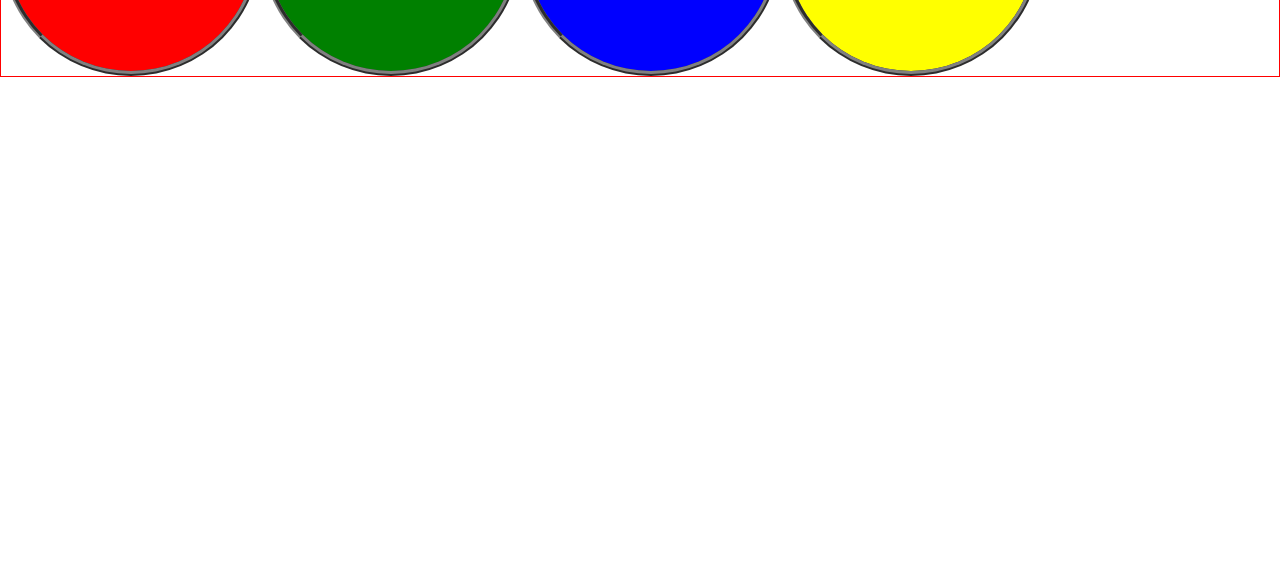
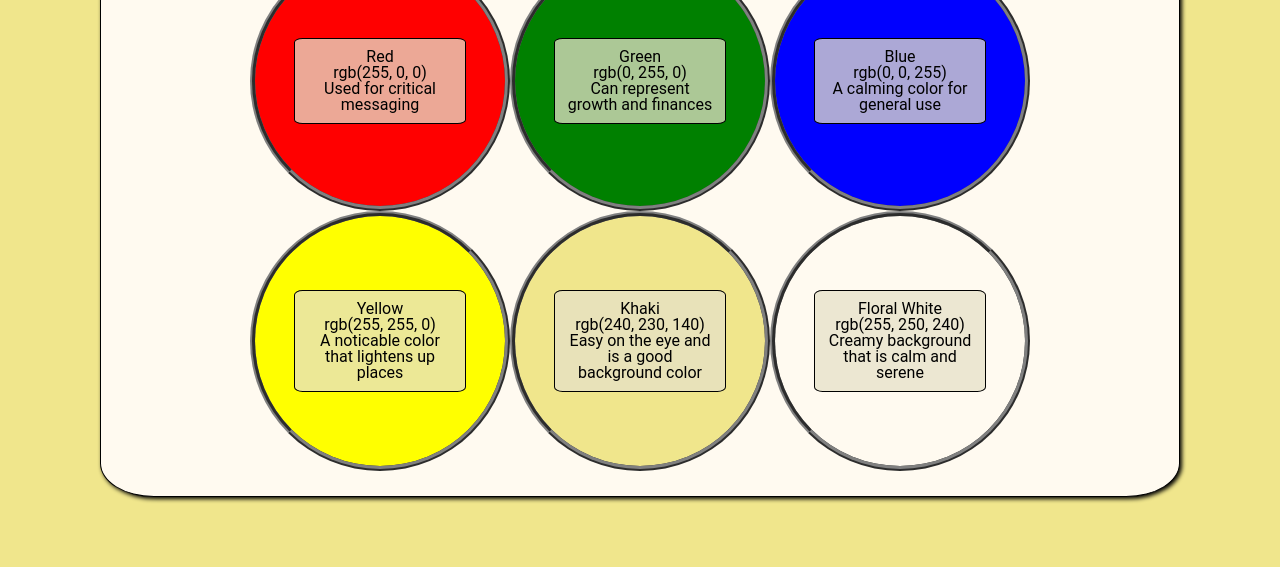
Before and after one commit to SectoidCommander/website-design-system, a plain HTML site: page index.html in a window 1280 px wide. Shown: the part 249-816 px from the top of the page. Drawn offline with Linux system fonts and the light colour scheme; a web font is replaced by a local one.

Commit message:
added some more color elements

```diff
--- a/index.html
+++ b/index.html
@@ -42,6 +42,20 @@
                         <p>A noticable color that lightens up places</p>
                     </div>
                 </div>
+                <div class="color-display khaki">
+                    <div>
+                        <p>Khaki</p>
+                        <p>rgb(240, 230, 140)</p>
+                        <p>Easy on the eye and is a good background color</p>
+                    </div>
+                </div>
+                <div class="color-display floral-white">
+                    <div>
+                        <p>Floral White</p>
+                        <p>rgb(255, 250, 240)</p>
+                        <p>Creamy background that is calm and serene</p>
+                    </div>
+                </div>
             </div>
         </section>
     </main>
--- a/resources/styles/styles.css
+++ b/resources/styles/styles.css
@@ -12,7 +12,6 @@
     src: url("../fonts/Roboto-VariableFont_wdth\,wght.ttf") format("truetype");
 }
 
-
 * {
     border: 1px solid red;
 }
@@ -22,16 +21,33 @@ html {
     font-family: Roboto;
 }
 
+body {
+    background-color: khaki;
+}
+
+main {
+    background-color: floralwhite;
+    border: 1px solid black;
+    border-radius: 5%;
+    box-shadow: 2px 2px 4px black;
+    margin: 70px 100px;
+}
+
 h1 {
     font-family: "Science Gothic";
     font-size: 2rem;
     text-align: center;
+    margin: 20px;
+}
+
+section {
+    padding: 25px 30px;
 }
 
 .container {
     display: flex;
     flex-wrap: wrap;
-    justify-content: flex-start;
+    justify-content: center;
 }
 
 .color-display {
@@ -72,3 +88,11 @@ h1 {
 .yellow {
     background-color: yellow;
 }
+
+.khaki {
+    background-color: rgb(240, 230, 140);
+}
+
+.floral-white {
+    background-color: rgb(255, 250, 240);
+}
```
